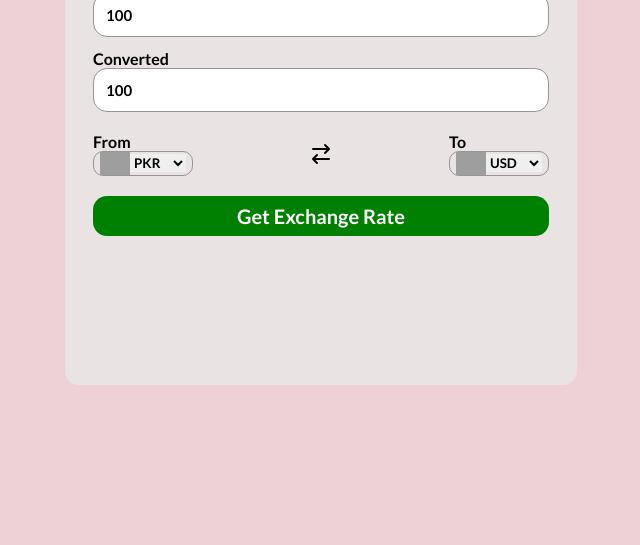
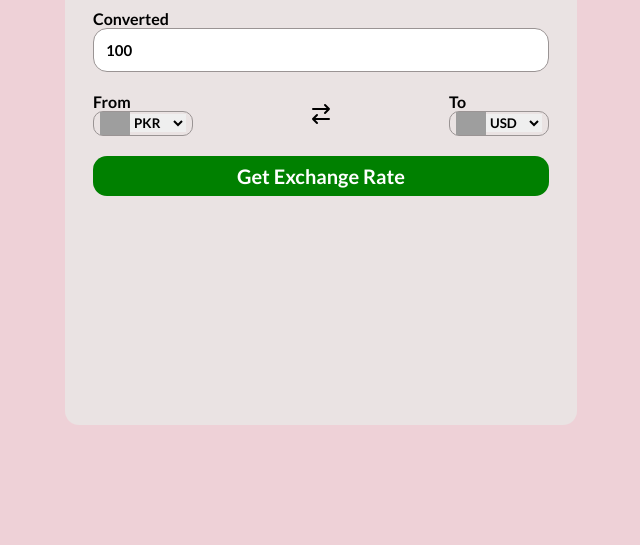
Before and after one commit to syedbasitabbaszaidi/Currency-Convertor, a plain HTML site: page index.html in a window 1280 px wide. Shown: the part 255-800 px from the top of the page, without its empty margins (319-959 px from the left). Drawn offline with Linux system fonts and the light colour scheme; grey boxes are pictures that could not be loaded; a web font is replaced by a local one.

Commit message:
Increase minimum height of main container to improve layout

```diff
--- a/styles.css
+++ b/styles.css
@@ -17,7 +17,7 @@ body{
 }
 main{
     width: 40vw;
-    min-height: 60vh;
+    min-height: 70vh;
     background-color: rgb(234, 227, 227);
     border-radius: 14px;
     padding: 28px;
```
